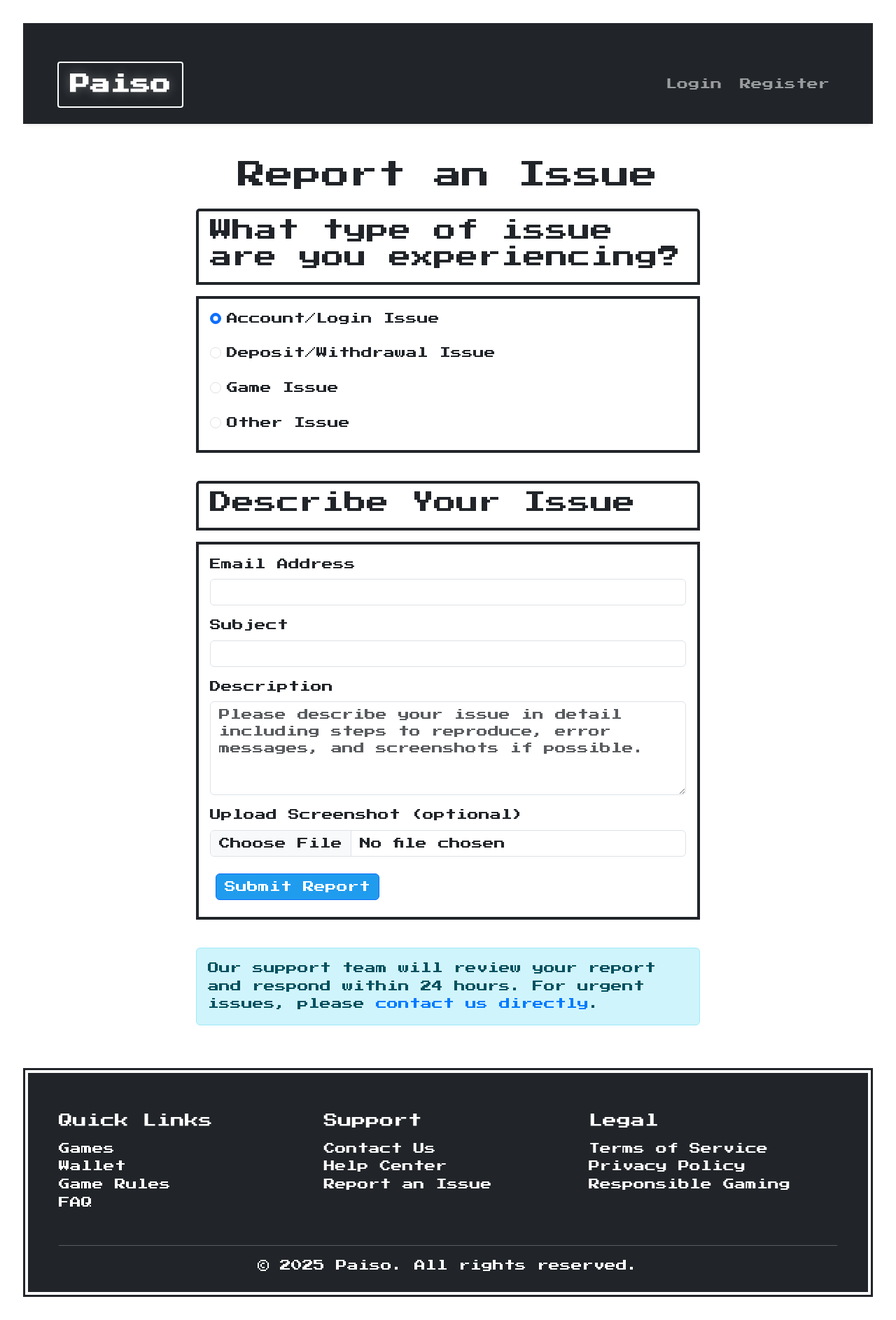
After one commit to ritz541/iamwheel, a Flask app: page /report_issue in a window 1280 px wide. The commit adds this page. Shown: the whole page at 70% size. Run offline with Flask 3, Linux system fonts and the light colour scheme.

Commit message:
feat: add support and legal pages with corresponding templates
This commit introduces new routes and templates for support and legal pages, including contact us, help center, game rules, FAQ, report issue, terms of service, and privacy policy. The base.html template has been updated to link to these new pages, ensuring users can easily navigate to them.

```diff
--- a/app.py
+++ b/app.py
@@ -1365,6 +1365,36 @@ def manual_deposit():
         flash('An error occurred. Please try again.')
         return redirect(url_for('manual_payment'))
 
+@app.route('/contact_us')
+def contact_us():
+    return render_template('contact_us.html')
+
+@app.route('/help_center')
+def help_center():
+    return render_template('help_center.html')
+
+@app.route('/game_rules')
+def game_rules():
+    return render_template('game_rules.html')
+
+@app.route('/faq')
+def faq():
+    return render_template('faq.html')
+
+@app.route('/report_issue')
+def report_issue():
+    return render_template('report_issue.html')
+
+@app.route('/terms_of_service')
+def terms_of_service():
+    return render_template('terms_of_service.html')
+
+@app.route('/privacy_policy')
+def privacy_policy():
+    return render_template('privacy_policy.html')
+
+
+
 @app.route('/manual_withdraw', methods=['GET', 'POST'])
 @login_required
 def manual_withdraw():
@@ -1411,6 +1441,8 @@ def manual_withdraw():
         flash('An error occurred. Please try again.')
         return redirect(url_for('manual_payment'))
 
+
+
 if __name__ == '__main__':
     try:
         socketio.run(app, host='0.0.0.0', port=5000, debug=True, allow_unsafe_werkzeug=True)
--- a/templates/base.html
+++ b/templates/base.html
@@ -86,24 +86,24 @@
                     <ul class="list-unstyled">
                         <li><a href="{{ url_for('select_game') }}" class="text-white">Games</a></li>
                         <li><a href="{{ url_for('wallet') }}" class="text-white">Wallet</a></li>
-                        <li><a href="#" class="text-white">Game Rules</a></li>
-                        <li><a href="#" class="text-white">FAQ</a></li>
+                        <li><a href="{{ url_for('game_rules') }}" class="text-white">Game Rules</a></li>
+                        <li><a href="{{ url_for('faq') }}" class="text-white">FAQ</a></li>
                     </ul>
                 </div>
                 <div class="col-md-4 mb-3">
                     <h5 class="mb-3">Support</h5>
                     <ul class="list-unstyled">
-                        <li><a href="#" class="text-white">Contact Us</a></li>
-                        <li><a href="#" class="text-white">Help Center</a></li>
-                        <li><a href="#" class="text-white">Report an Issue</a></li>
+                        <li><a href="{{ url_for('contact_us') }}" class="text-white">Contact Us</a></li>
+                        <li><a href="{{ url_for('help_center') }}" class="text-white">Help Center</a></li>
+                        <li><a href="{{ url_for('report_issue') }}" class="text-white">Report an Issue</a></li>
                     </ul>
                 </div>
                 <div class="col-md-4 mb-3">
                     <h5 class="mb-3">Legal</h5>
                     <ul class="list-unstyled">
-                        <li><a href="#" class="text-white">Terms of Service</a></li>
-                        <li><a href="#" class="text-white">Privacy Policy</a></li>
-                        <li><a href="#" class="text-white">Responsible Gaming</a></li>
+                        <li><a href="{{ url_for('terms_of_service') }}" class="text-white">Terms of Service</a></li>
+                        <li><a href="{{ url_for('privacy_policy') }}" class="text-white">Privacy Policy</a></li>
+                        <li><a href="faq.html" class="text-white">Responsible Gaming</a></li>
                     </ul>
                 </div>
             </div>
--- /dev/null
+++ b/templates/report_issue.html
@@ -0,0 +1,79 @@
+{% extends "base.html" %}
+
+{% block content %}
+<div class="container my-5">
+    <div class="row justify-content-center">
+        <div class="col-md-8">
+            <h1 class="text-center mb-4">Report an Issue</h1>
+
+            <div class="card mb-4">
+                <div class="card-header">
+                    <h2>What type of issue are you experiencing?</h2>
+                </div>
+                <div class="card-body">
+                    <div class="form-check mb-3">
+                        <input class="form-check-input" type="radio" name="issueType" id="accountIssue" value="account" checked>
+                        <label class="form-check-label" for="accountIssue">
+                            Account/Login Issue
+                        </label>
+                    </div>
+                    <div class="form-check mb-3">
+                        <input class="form-check-input" type="radio" name="issueType" id="paymentIssue" value="payment">
+                        <label class="form-check-label" for="paymentIssue">
+                            Deposit/Withdrawal Issue
+                        </label>
+                    </div>
+                    <div class="form-check mb-3">
+                        <input class="form-check-input" type="radio" name="issueType" id="gameIssue" value="game">
+                        <label class="form-check-label" for="gameIssue">
+                            Game Issue
+                        </label>
+                    </div>
+                    <div class="form-check">
+                        <input class="form-check-input" type="radio" name="issueType" id="otherIssue" value="other">
+                        <label class="form-check-label" for="otherIssue">
+                            Other Issue
+                        </label>
+                    </div>
+                </div>
+            </div>
+
+            <div class="card">
+                <div class="card-header">
+                    <h2>Describe Your Issue</h2>
+                </div>
+                <div class="card-body">
+                    <form>
+                        <div class="mb-3">
+                            <label for="email" class="form-label">Email Address</label>
+                            <input type="email" class="form-control" id="email" required>
+                        </div>
+                        <div class="mb-3">
+                            <label for="subject" class="form-label">Subject</label>
+                            <input type="text" class="form-control" id="subject" required>
+                        </div>
+                        <div class="mb-3">
+                            <label for="description" class="form-label">Description</label>
+                            <textarea class="form-control" id="description" rows="5" required placeholder="Please describe your issue in detail including steps to reproduce, error messages, and screenshots if possible."></textarea>
+                        </div>
+                        <div class="mb-3">
+                            <label for="screenshot" class="form-label">Upload Screenshot (optional)</label>
+                            <input class="form-control" type="file" id="screenshot" accept="image/*">
+                        </div>
+                        <button type="submit" class="btn btn-primary">Submit Report</button>
+                    </form>
+                </div>
+            </div>
+
+            <div class="alert alert-info mt-4">
+                <p class="mb-0">Our support team will review your report and respond within 24 hours. For urgent issues, please <a href="{{ url_for('contact_us') }}">contact us directly</a>.</p>
+            </div>
+        </div>
+    </div>
+</div>
+{% endblock %}
+
+{% block meta %}
+    <meta name="description" content="Report issues with your account, deposits, withdrawals or games. Our support team will review and respond to your report.">
+    <meta name="keywords" content="report issue, problem, support, account issue, payment issue, game issue">
+{% endblock %}
```
Also changed, not shown: templates/contact_us.html (added, +67 -0 lines), templates/faq.html (added, +83 -0 lines), templates/game_rules.html (added, +61 -0 lines), templates/help_center.html (added, +73 -0 lines), templates/privacy_policy.html (added, +78 -0 lines), templates/terms_of_service.html (added, +68 -0 lines).
